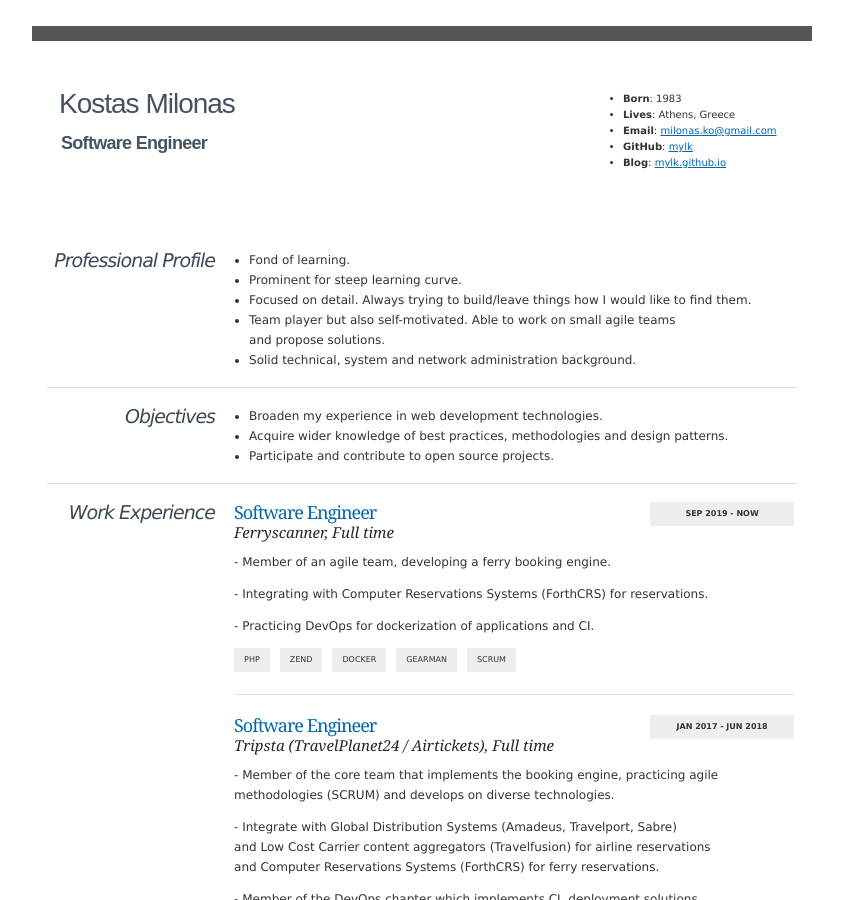
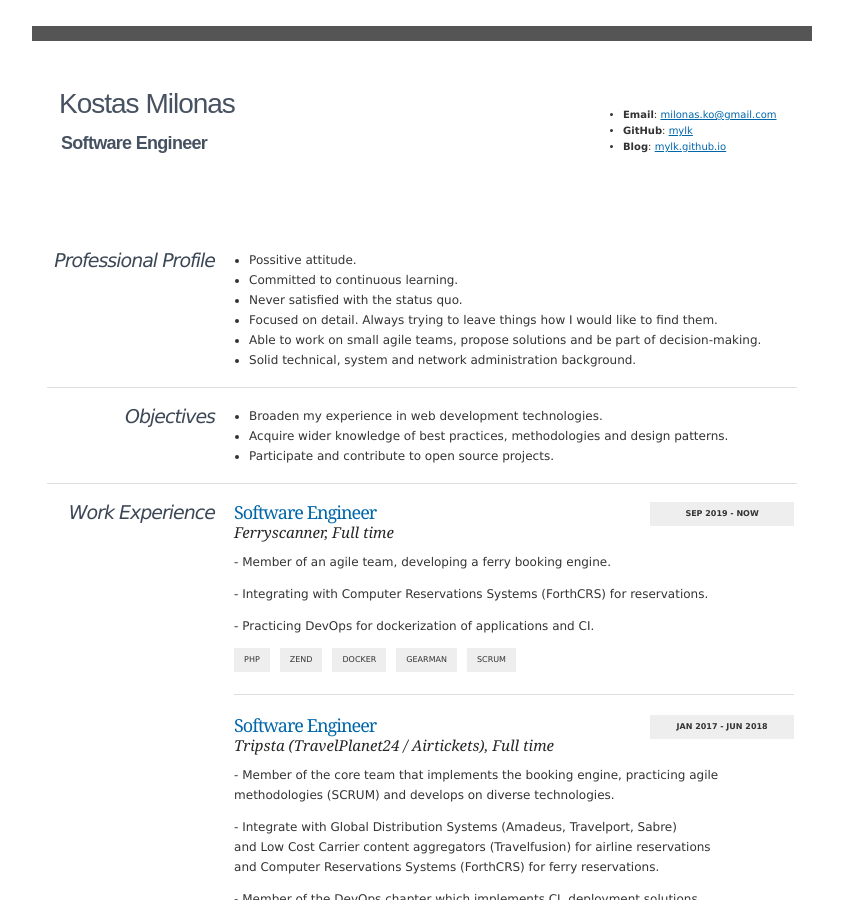
Before and after one commit to mylk/mylk.github.io, a Jekyll site: the page cv.html, which Jekyll copies as it is, in a window 1280 px wide and 900 px high. Shown: the whole window, without its empty margins (218-1061 px from the left). Built offline with Jekyll 4.4.1, drawn with Linux system fonts in a browser that asks for light colours.

Commit message:
modifies personal profile in cv

```diff
--- a/cv.html
+++ b/cv.html
@@ -264,8 +264,8 @@
                     </td>
                     <td class="personal-profile">
                         <ul>
-                            <li><strong>Born</strong>: 1983</li>
-                            <li><strong>Lives</strong>: Athens, Greece</li>
+                            <!--<li><strong>Born</strong>: 1983</li>-->
+                            <!--<li><strong>Lives</strong>: Athens, Greece</li>-->
                             <li><strong>Email</strong>: <a href="mailto:milonas.ko@gmail.com">milonas.ko@gmail.com</a></li>
                             <li><strong>GitHub</strong>: <a href="https://github.com/mylk">mylk</a></li>
                             <li><strong>Blog</strong>: <a href="https://mylk.github.io/">mylk.github.io</a></li>
@@ -285,14 +285,15 @@
                             <div class="item item-last">
                                 <ul>
                                     <!--<li>Proven analytical, development and social skills.</li>-->
-                                    <li>Fond of learning.</li>
-                                    <li>Prominent for steep learning curve.</li>
+                                    <li>Possitive attitude.</li>
+                                    <li>Committed to continuous learning.</li>
+                                    <li>Never satisfied with the status quo.</li>
+                                    <!--<li>Prominent for steep learning curve.</li>-->
                                     <li>
-                                        Focused on detail. Always trying to build/leave things how I would like to find them.<br />
+                                        Focused on detail. Always trying to leave things how I would like to find them.
                                     </li>
                                     <li>
-                                        Team player but also self-motivated. Able to work on small agile teams<br />
-                                        and propose solutions<!--, be part of technical decision-making-->.
+                                        Able to work on small agile teams, propose solutions and be part of decision-making.
                                     </li>
                                     <li>Solid technical, system and network administration background.</li>
                                 </ul>
```
